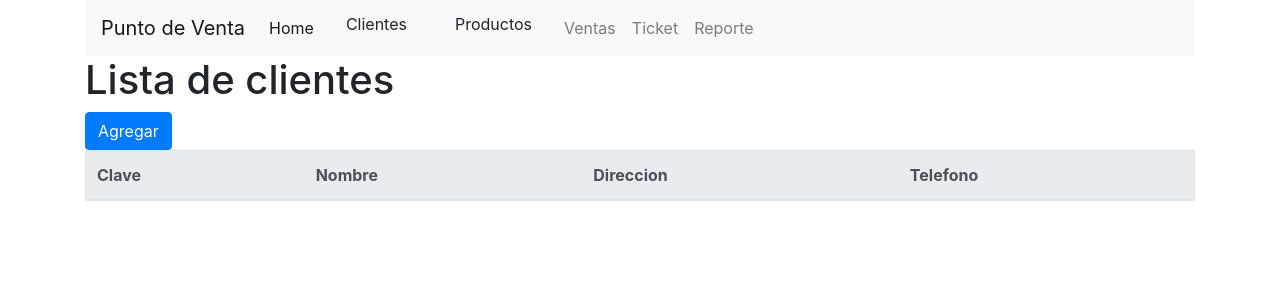
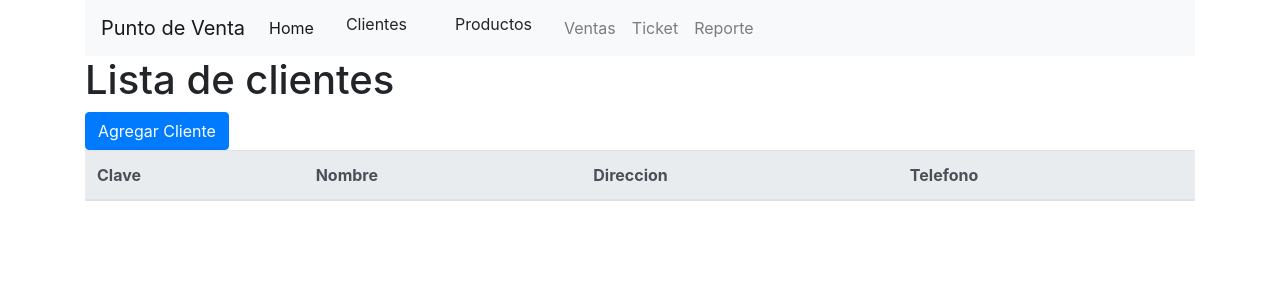
Before and after one commit to RichardHdezS/TPW_I_PuntoDeVenta, an Angular app: page /clientes in a window 1280 px wide. Shown: the top 300 px of the page. Built offline with nearby package versions, Linux system fonts and the light colour scheme.

Commit message:
Iniciamos la rama clientes

```diff
--- a/src/app/pages/clientes/home/home.component.html
+++ b/src/app/pages/clientes/home/home.component.html
@@ -1,6 +1,6 @@
 <div>
     <h1>Lista de clientes</h1>
-    <button class="btn btn-primary" routerLink="register">Agregar</button>
+    <button class="btn btn-primary" routerLink="register">Agregar Cliente</button>
     <table class="table">
         <thead class="thead-light">
             <tr>
```
